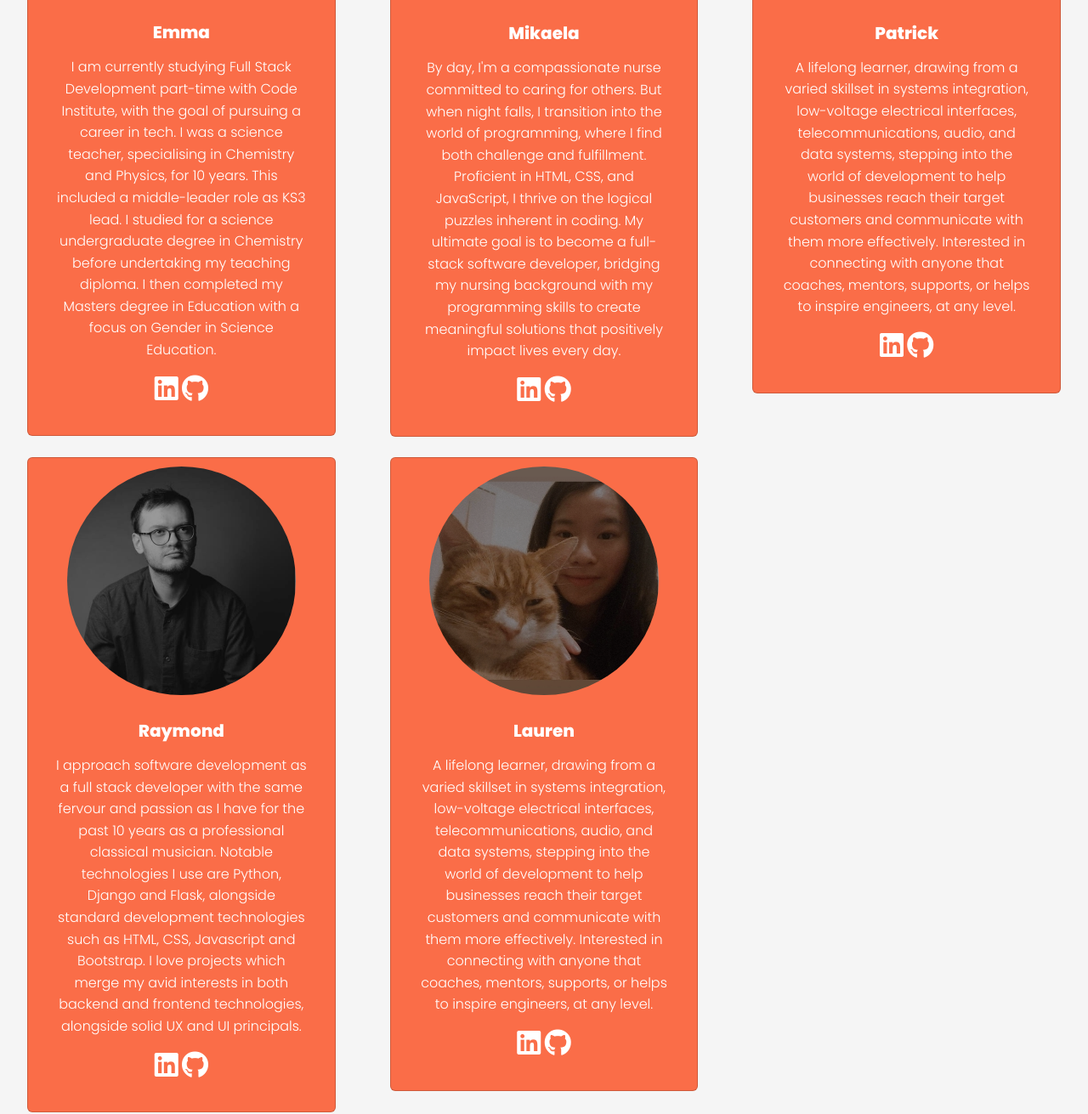
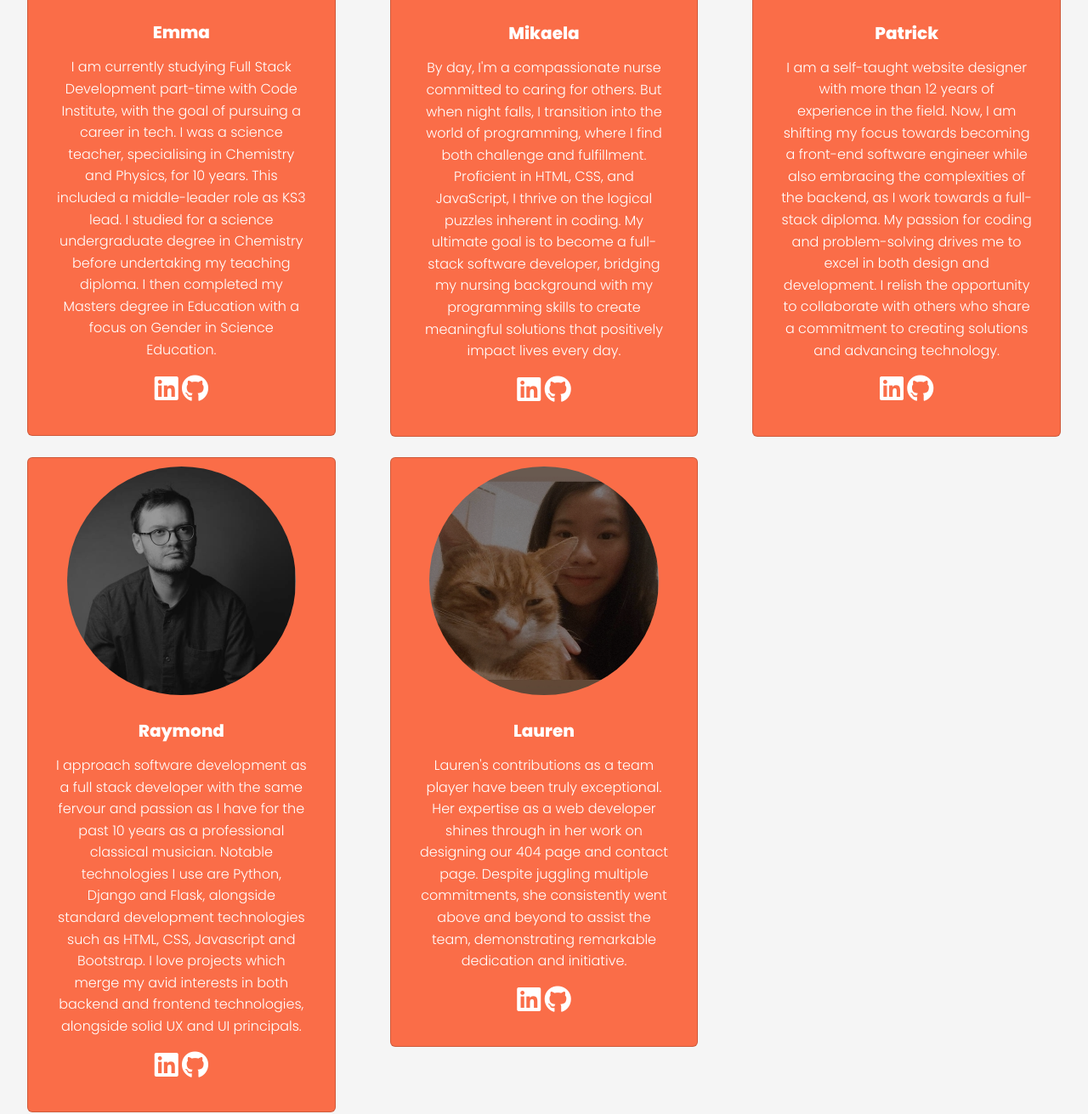
Before and after one commit to VCGithubCode/Gratidudes, a plain HTML site: page about.html in a window 1280 px wide. Shown: the part 1703-3014 px from the top of the page at 85% size. Drawn offline with nearby package versions, Linux system fonts and the light colour scheme.

Commit message:
Add updated blurbs

```diff
--- a/about.html
+++ b/about.html
@@ -226,14 +226,7 @@
                   <div class="card-body">
                     <h5 class="card-title" style="color: rgb(255, 255, 255);">Patrick</h5>
                     <p class="card-text">
-                    <p style="color: rgb(255, 255, 255);">A lifelong learner, drawing from a varied skillset in
-                      systems
-                      integration, low-voltage electrical interfaces, telecommunications, audio, and data systems,
-                      stepping into the world of development to help businesses reach their target customers and
-                      communicate with them more effectively.
-                      Interested in connecting with anyone that coaches, mentors, supports, or helps to inspire
-                      engineers,
-                      at any level.</p>
+                      <p style="color: rgb(255, 255, 255);">I am a self-taught website designer with more than 12 years of experience in the field. Now, I am shifting my focus towards becoming a front-end software engineer while also embracing the complexities of the backend, as I work towards a full-stack diploma. My passion for coding and problem-solving drives me to excel in both design and development. I relish the opportunity to collaborate with others who share a commitment to creating solutions and advancing technology.</p>
                       <a href="https://www.linkedin.com/in/patrickhladun/" target="_blank"
                         aria-label="Patrick's LinkedIn"><i class="fab fa-linkedin fa-2x"
                           style="color: rgb(255, 255, 255)"></i></a>
@@ -274,17 +267,10 @@
                   <div class="card-body">
                     <h5 class="card-title" style="color: rgb(255, 255, 255);">Lauren</h5>
                     <p class="card-text">
-                    <p style="color: rgb(255, 255, 255);">A lifelong learner, drawing from a varied skillset in
-                      systems
-                      integration, low-voltage electrical interfaces, telecommunications, audio, and data systems,
-                      stepping into the world of development to help businesses reach their target customers and
-                      communicate with them more effectively.
-                      Interested in connecting with anyone that coaches, mentors, supports, or helps to inspire
-                      engineers,
-                      at any level.</p>
-                    <a href="http://www.linkedin.com/in/lauren-yeung-553134262" target="_blank"
-                      aria-label="Lauren's LinkedIn"><i class="fab fa-linkedin fa-2x"
-                        style="color: rgb(255, 255, 255);"></i></a>
+                      <p style="color: rgb(255, 255, 255);">
+                        Lauren's contributions as a team player have been truly exceptional. Her expertise as a web developer shines through in her work on designing our 404 page and contact page. Despite juggling multiple commitments, she consistently went above and beyond to assist the team, demonstrating remarkable dedication and initiative.</p>
+                      <a href="http://www.linkedin.com/in/lauren-yeung-553134262" target="_blank" aria-label="Lauren's LinkedIn"><i
+                          class="fab fa-linkedin fa-2x" style="color: rgb(255, 255, 255);"></i></a>
                       <a href="https://github.com/Lauren21717" target="_blank" aria-label="Lauren's GitHub"><i
                           class="fab fa-github fa-2x" style="color: rgb(255, 255, 255);"></i></a>
                     </p>
```
Lines whose indentation alone changed are shown as unchanged.
